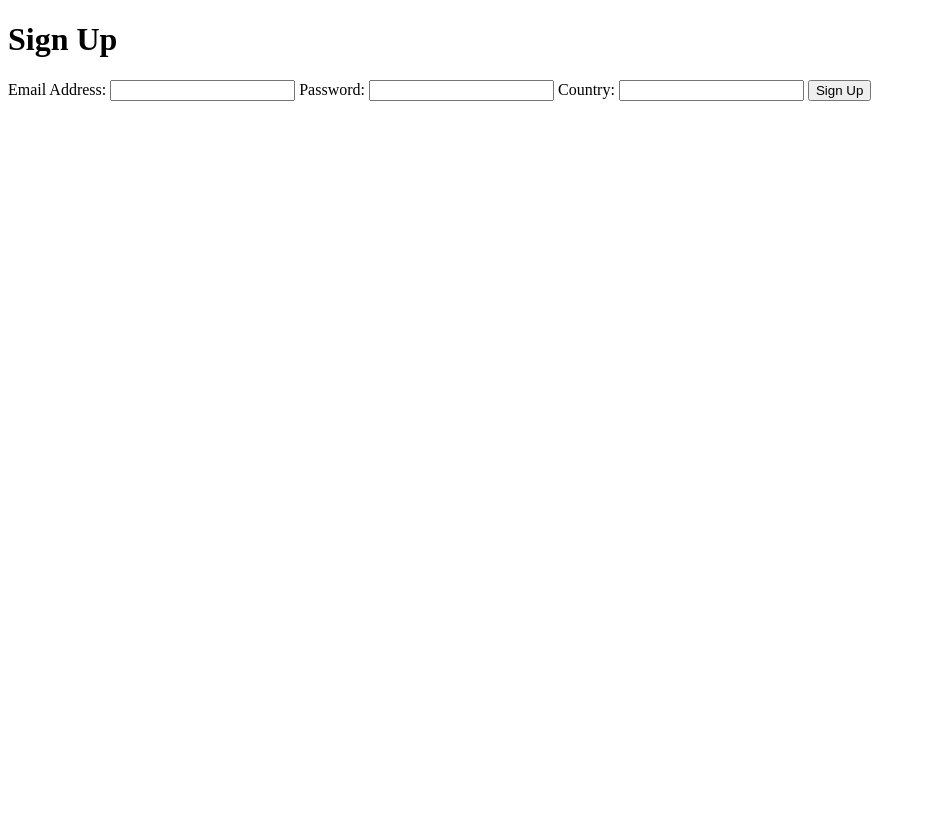
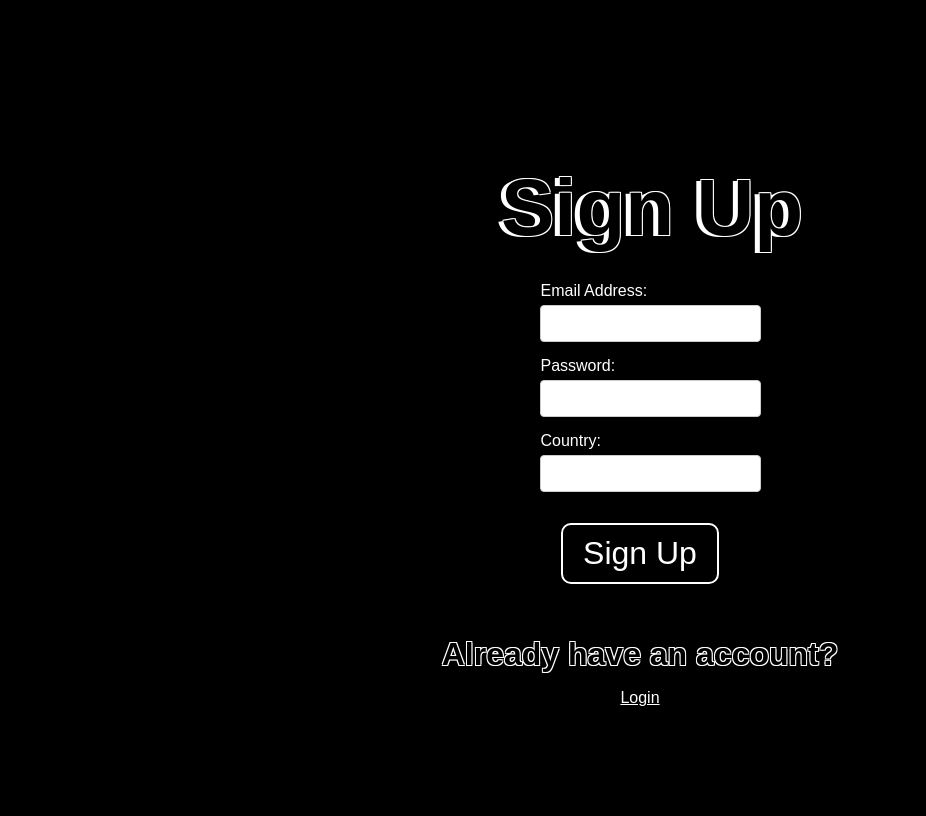
Before and after one commit to jasnphung/tic-tac-toe, a PHP site: page /player_signup.php in a window 1280 px wide. Shown: the whole page, without its empty margins (0-926 px from the left). Before the commit the page ends 101 px from the top, so only its background shows below. Run offline with PHP 8.4, Linux system fonts and the light colour scheme; some libraries are stand-ins or nearby versions.

Commit message:
Update signup page UI

```diff
--- a/player_signup.php
+++ b/player_signup.php
@@ -32,21 +32,32 @@ if ($_SERVER['REQUEST_METHOD'] == 'POST') {
 <head>
     <meta charset="UTF-8">
     <meta name="viewport" content="width=device-width, initial-scale=1.0">
+    <link rel="stylesheet" href="styles.css">
     <title>Sign Up</title>
 </head>
 <body>
     <div class="container">
-        <h1>Sign Up</h1>
+        <h1 style="margin-left: 24px">Sign Up</h1>
         <?php if (isset($error)) echo "<p>$error</p>"; ?>
         <form method="post">
+            <div class="form-container">
+                <div class="form-group">
                     <label for="email">Email Address:</label>
                     <input type="email" id="email" name="email" required>
+                </div>
+                <div class="form-group">
                     <label for="password">Password:</label>
                     <input type="password" id="password" name="password" required>
+                </div>
+                <div class="form-group">
                     <label for="country">Country:</label>
                     <input type="text" id="country" name="country" required>
+                </div>
                 <button type="submit">Sign Up</button>
+            </div>
         </form>
+        <h2>Already have an account?</h2>
+        <a href="login.php" style="color: white">Login</a>
     </div>
 </body>
 </html>
```
Lines whose indentation alone changed are shown as unchanged.
